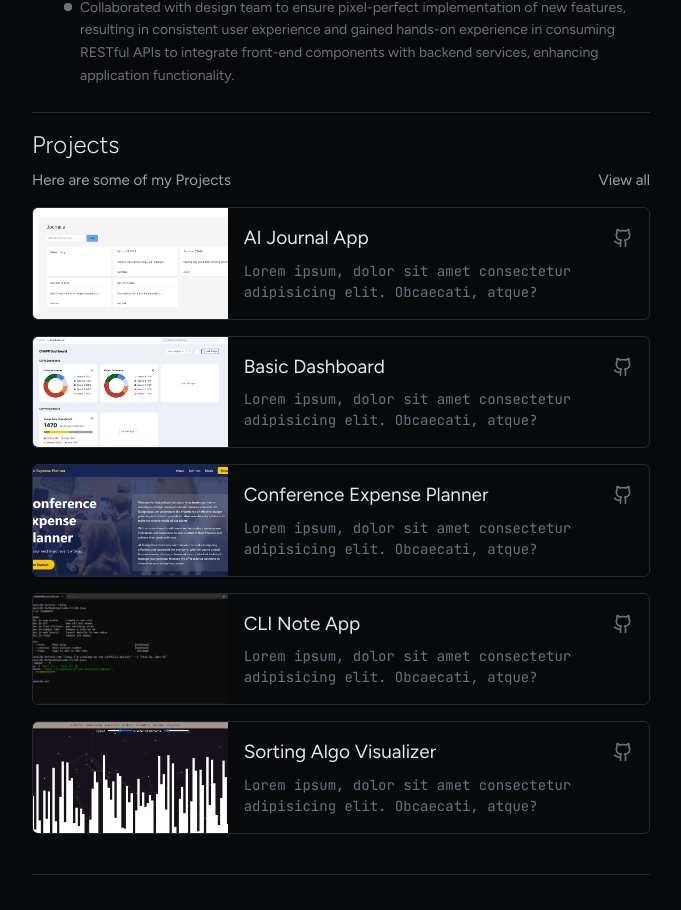
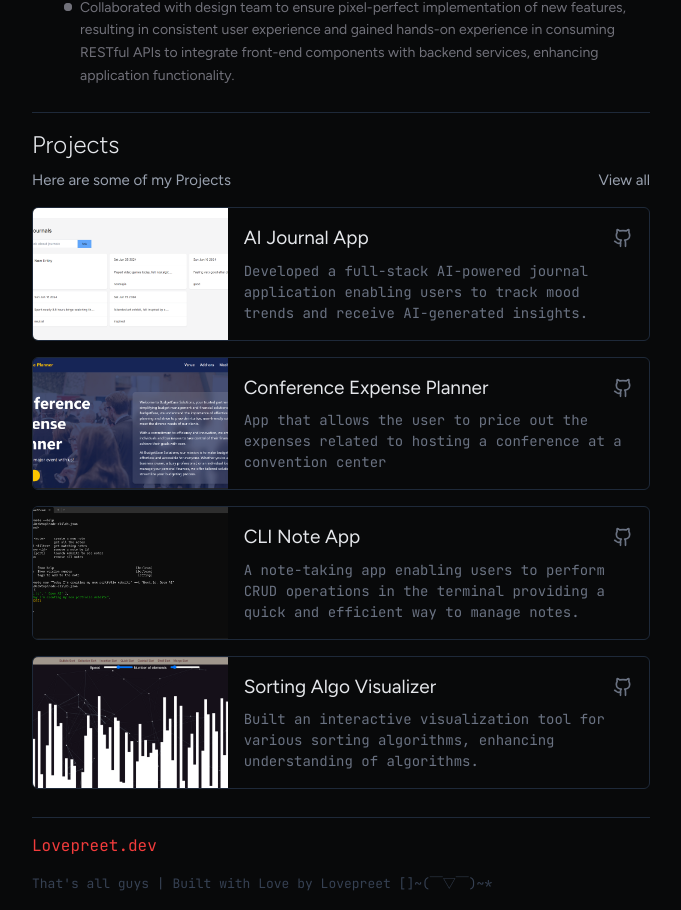
Before and after one commit to Lovepreet013/new-portfolio, a React (Vite) app: page / in a window 1280 px wide. Shown: the part 1079-1989 px from the top of the page, without its empty margins (299-980 px from the left). Before the commit the page ends 1954 px from the top, so only its background shows below. Built offline with nearby package versions, Linux system fonts and the light colour scheme.

Commit message:
Project.jsx modified

```diff
--- a/src/App.jsx
+++ b/src/App.jsx
@@ -5,6 +5,7 @@ import Pulser from "./component/ui/Pulser"
 import ImgButton from "./component/ImgButton"
 import Work from "./component/Work"
 import Projects from "./component/Projects"
+import Footer from "./component/Footer"
 
 const aboutButtons = [
   {
@@ -206,7 +207,7 @@ function App() {
           <Work/>
         </div>
 
-        <div className="mt-4 pb-6 border-b-1 border-gray-800">
+        <div className="mt-4 pb-3 border-b-1 border-gray-800">
           <h1 className="text-2xl text-gray-200 font-light">Projects</h1>
           <div className="flex items-center justify-between">
             <p className="text-gray-400 text-[15px] mt-2">Here are some of my Projects</p>
@@ -223,6 +224,10 @@ function App() {
 
         </div>
 
+        <div className="mt-4">
+          <Footer/>
+        </div>
+
       </div>
 
     </div>
--- /dev/null
+++ b/src/component/Footer.jsx
@@ -0,0 +1,10 @@
+const Footer = () => {
+    return(
+        <div className="mb-4 description">
+            <h1 className="description mt-4 mb-4 text-[#f33c3c]">Lovepreet.dev</h1>
+            <p className="description text-[13px] text-gray-700 mb-4">That's all guys | Built with Love by Lovepreet []~(￣▽￣)~*</p>
+        </div>
+    )
+}
+
+export default Footer
--- a/src/component/ProjectCard.jsx
+++ b/src/component/ProjectCard.jsx
@@ -1,6 +1,6 @@
 import { Github } from "lucide-react"
 
-const ProjectCard = ({src, name, link}) => {
+const ProjectCard = ({src, name, link, description}) => {
     return(
         <div
             className=" flex my-4 group border-1 rounded-md border-gray-800 hover:border-gray-700 overflow-hidden w-full cursor-pointer hover:bg-[#131212]">
@@ -20,7 +20,7 @@ const ProjectCard = ({src, name, link}) => {
                 </div>
 
                 <p className="text-[14px] description mt-2">
-                    Lorem ipsum, dolor sit amet consectetur adipisicing elit. Obcaecati, atque?
+                    {description}
                 </p>
             </div>
         </div>
--- a/src/component/Projects.jsx
+++ b/src/component/Projects.jsx
@@ -4,27 +4,26 @@ const projects = [
     {
       src : "../projects/AI-Journal.png",
       name : "AI Journal App",
-      link : "https://github.com/Lovepreet013/AI-Journal-App"
-    },
-    {
-        src : "../projects/basicDashboard.png",
-        name : "Basic Dashboard",
-        link : "https://github.com/Lovepreet013/AI-Journal-App"
+      link : "https://github.com/Lovepreet013/AI-Journal-App",
+      description : "Developed a full-stack AI-powered journal application enabling users to track mood trends and receive AI-generated insights."
     },
     {
         src : "../projects/conference.png",
         name : "Conference Expense Planner",
-        link : "https://github.com/Lovepreet013/AI-Journal-App"
+        link : "https://github.com/Lovepreet013/AI-Journal-App",
+        description : "App that allows the user to price out the expenses related to hosting a conference at a convention center"
     },
     {
         src : "../projects/cli.png",
         name : "CLI Note App",
-        link : "https://github.com/Lovepreet013/AI-Journal-App"
+        link : "https://github.com/Lovepreet013/AI-Journal-App",
+        description : "A note-taking app enabling users to perform CRUD operations in the terminal providing a quick and efficient way to manage notes."
     },
     {
         src : "../projects/Sorting.png",
         name : "Sorting Algo Visualizer",
-        link : "https://github.com/Lovepreet013/AI-Journal-App"
+        link : "https://github.com/Lovepreet013/AI-Journal-App",
+        description : "Built an interactive visualization tool for various sorting algorithms, enhancing understanding of algorithms."
     },
 
 ]
@@ -33,7 +32,7 @@ const Projects = () => {
     return(
         <>
             {projects.map((project) => (
-                <ProjectCard src={project.src} name={project.name} link={project.link} key={project.name}/>
+                <ProjectCard src={project.src} name={project.name} link={project.link} key={project.name} description={project.description}/>
             ))}
 
         </>
--- a/src/component/ui/pulser.css
+++ b/src/component/ui/pulser.css
@@ -1,7 +1,7 @@
 .pulser {
     width: 12px;
     height: 12px;
-    background: rgb(244, 48, 48);
+    background: #f43030;
     border-radius: 50%;
     position: relative;
     box-shadow: 0 0 0 0 rgb(244, 48, 48); /* Adds a subtle initial glow */
```
